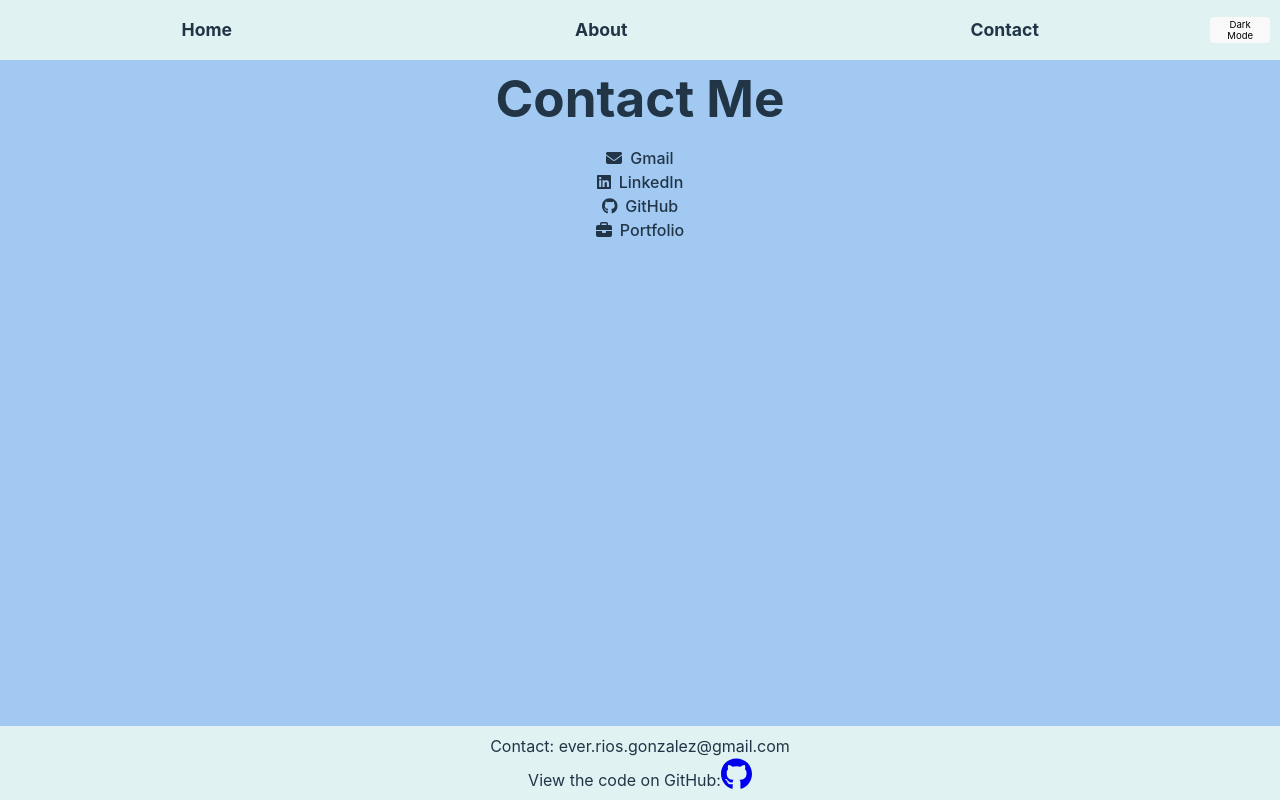
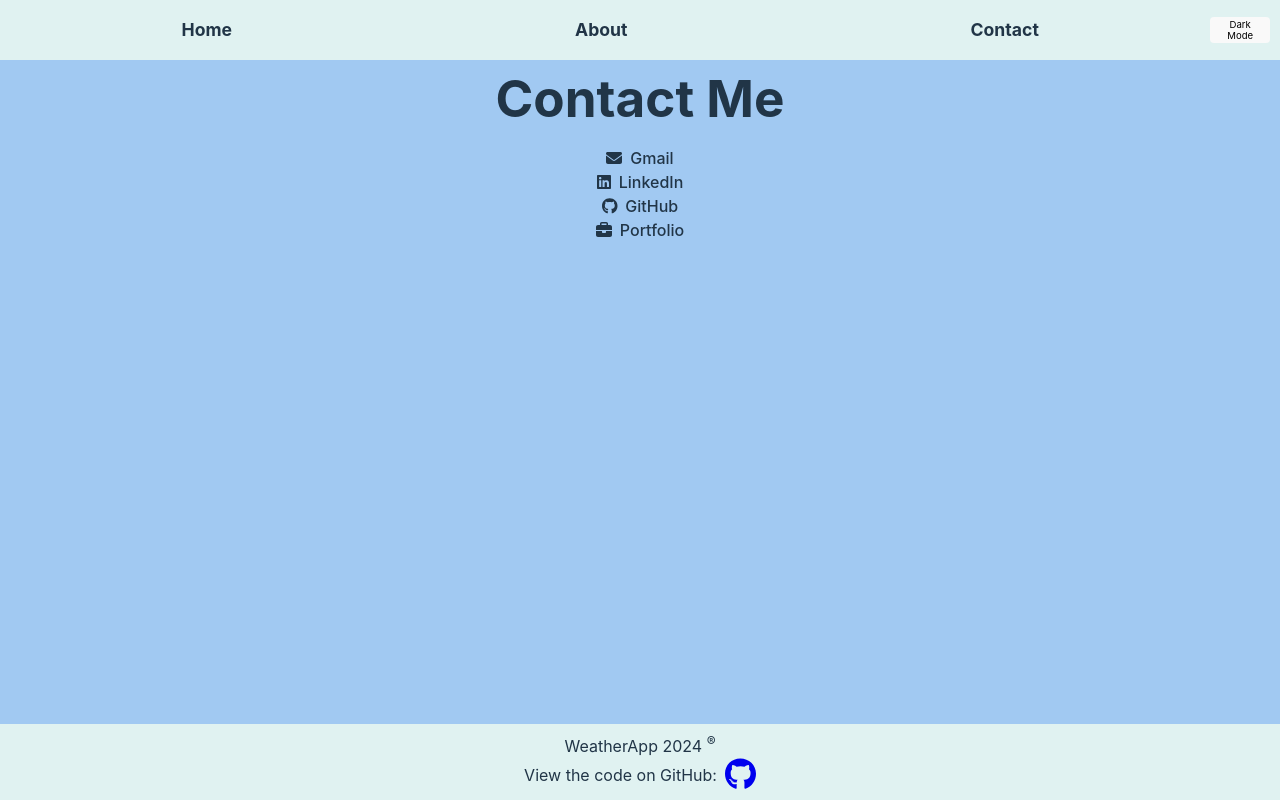
Before and after one commit to danielriosg/weather-react, a React (Vite) app: page /contact in a window 1280 px wide. Built offline with nearby package versions, Linux system fonts and the light colour scheme.

Commit message:
Add inline-flex to github link in footer to align icon with text

```diff
--- a/src/components/Footer.jsx
+++ b/src/components/Footer.jsx
@@ -6,7 +6,9 @@ import "../styles/components/Footer.css";
 const Footer = () => {
   return (
     <footer className='footer'>
-      <p>Contact: ever.rios.gonzalez@gmail.com</p>
+      <p>
+        WeatherApp 2024 <sup>®</sup>
+      </p>
       <p>
         View the code on GitHub:
         <a
--- a/src/styles/components/Footer.css
+++ b/src/styles/components/Footer.css
@@ -13,8 +13,14 @@
   align-items: center; /* Center the content horizontally */
 }
 
+.footer p:last-child {
+  display: inline-flex; /* Use inline-flex to align the icon and text */
+  align-items: center; /* Center-aligns the icon with the text vertically */
+}
 
-
+.github-link {
+  margin-left: 0.5rem; /* Adds space between the text and the icon */
+}
 
 
 @media (max-width: 768px) {
```
